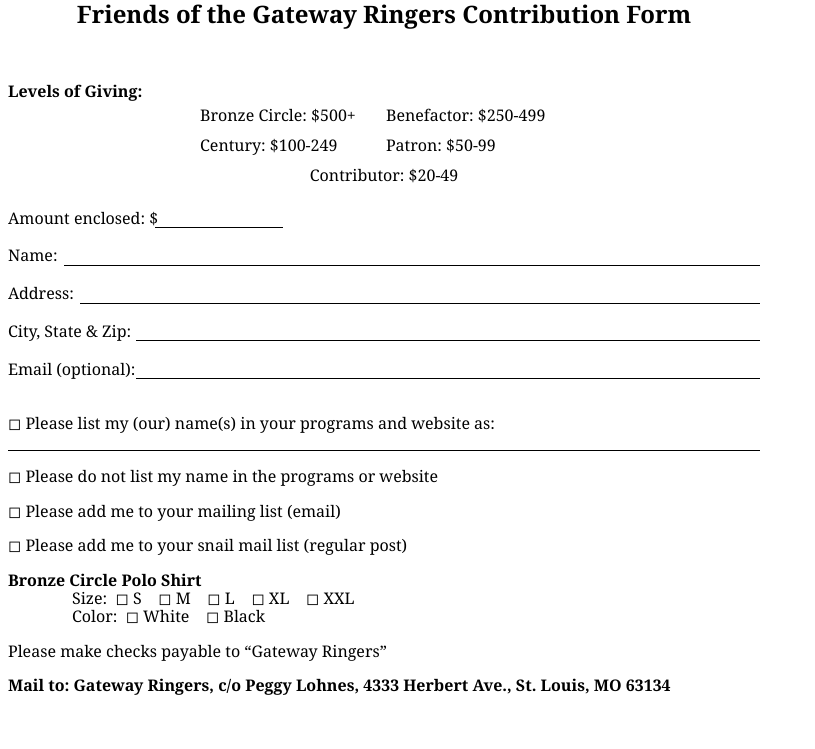
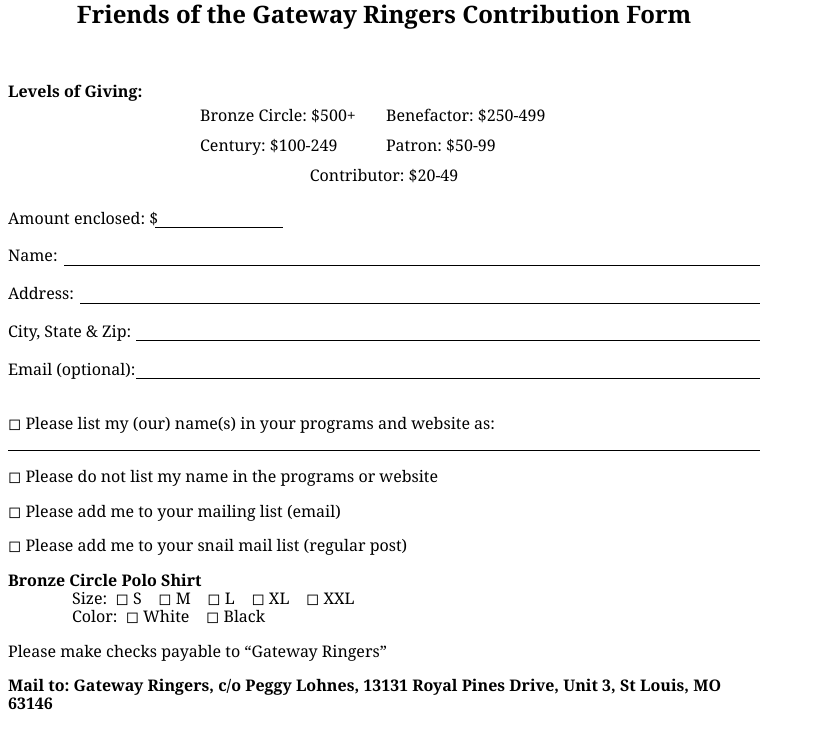
Before and after one commit to GatewayRingers/GatewayRingers.github.io, a Jekyll site: the page friends-contribution-form.html, which Jekyll copies as it is, in a window 1280 px wide. Shown: the top 749 px of the page, without its empty margins (0-815 px from the left). Built offline with Jekyll 4.4.1, drawn with Linux system fonts in a browser that asks for light colours.

Commit message:
Update friends-contribution-form.html

```diff
--- a/friends-contribution-form.html
+++ b/friends-contribution-form.html
@@ -58,7 +58,7 @@
 
 <p align="left">Please make checks payable to “Gateway Ringers”</p>
 
-<p align="left"><strong>Mail to:  Gateway Ringers, c/o Peggy Lohnes, 4333 Herbert Ave., St. Louis, MO 63134</strong></p>
+<p align="left"><strong>Mail to:  Gateway Ringers, c/o Peggy Lohnes, 13131 Royal Pines Drive, Unit 3, St Louis, MO 63146</strong></p>
 
 <script>window.print();</script>
 </body>
```
